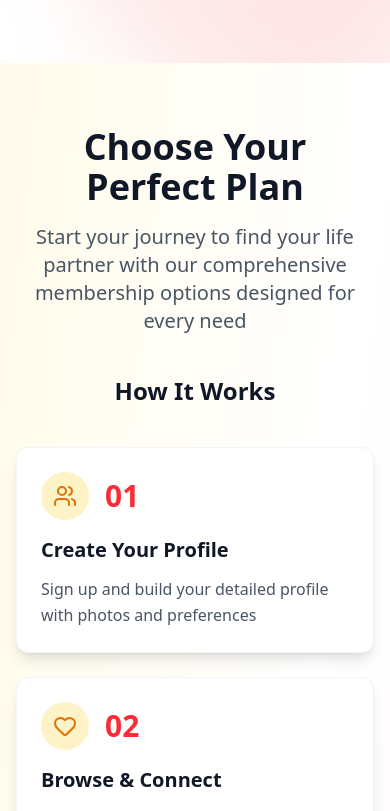
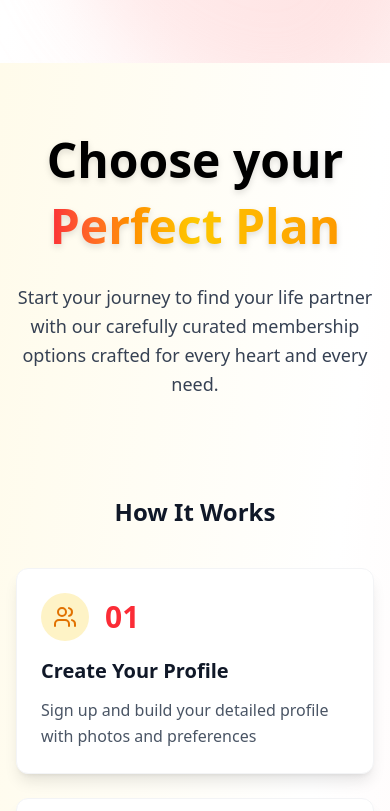
Before and after one commit to WebSeederVinayak/Matrimony, a React (Vite) app in the folder Matrimony/: page / in a window 390 px wide. Shown: the part 5000-5811 px from the top of the page. Built offline with nearby package versions, Linux system fonts and the light colour scheme.

Commit message:
Changed the font of headers

```diff
--- a/Matrimony/src/Components/Membership.jsx
+++ b/Matrimony/src/Components/Membership.jsx
@@ -51,12 +51,14 @@ export default function MembershipSection() {
     <section className="py-16 bg-gradient-to-br from-amber-50 via-white to-red-50">
       <div className="max-w-7xl mx-auto px-4">
         {/* Header */}
-        <div className="text-center mb-10">
-          <h2 className="text-4xl font-bold text-gray-900 mb-4">
-            Choose Your Perfect Plan
+        <div className="text-center mb-24 relative">
+          <h2 className="text-5xl lg:text-6xl font-extrabold mb-6 leading-snug drop-shadow-md animate-fade-in-up-stagger-1">
+            <span className="text-black">
+              Choose your <span className='bg-gradient-to-r from-red-500 via-yellow-400 to-amber-500 bg-clip-text text-transparent' > Perfect Plan </span>
+            </span>
           </h2>
-          <p className="text-xl text-gray-600 max-w-3xl mx-auto">
-            Start your journey to find your life partner with our comprehensive membership options designed for every need
+          <p className="text-lg lg:text-xl text-gray-700 max-w-3xl mx-auto leading-relaxed animate-fade-in-up-stagger-2">
+            Start your journey to find your life partner with our carefully curated membership options crafted for every heart and every need.
           </p>
         </div>
 
--- a/Matrimony/src/Components/PersonalMatchmaking.jsx
+++ b/Matrimony/src/Components/PersonalMatchmaking.jsx
@@ -5,7 +5,7 @@ export default function PersonalMatchmaking() {
     text: "The personal touch made all the difference. My matchmaker understood exactly what I was looking for and introduced me to my husband within 3 months. The service was discreet, professional, and truly personalized.",
     name: "Priya & Rajesh",
     location: "Mumbai",
-    image: "/testimonial-couple.jpg" // Ensure this image path is correct
+    image: "/images/couple1.jpg" // Ensure this image path is correct
   };
 
   const serviceHighlights = [
@@ -79,7 +79,7 @@ export default function PersonalMatchmaking() {
             </span>
           </h2>
 
-          <p className="text-lg text-slate-300 max-w-3xl mx-auto font-light leading-relaxed"> {/* Slightly reduced font size */}
+          <p className="text-lg lg:text-xl text-slate-300 max-w-3xl mx-auto font-light leading-relaxed"> {/* Slightly reduced font size */}
             Our bespoke matchmaking service is crafted for discerning individuals seeking meaningful connections through personalized, confidential consultations.
           </p>
         </div>
@@ -106,7 +106,7 @@ export default function PersonalMatchmaking() {
             <div className="space-y-6"> {/* Reduced space-y */}
               {experiencePoints.map((point, index) => (
                 <div key={index} className="flex items-start space-x-4 group transform hover:scale-105 transition-transform duration-300"> {/* Added scale on hover */}
-                  <div className="bg-amber-400 bg-opacity-20 rounded-full p-3 mt-1 flex-shrink-0">
+                  <div className="bg-amber-400 bg-opacity-20 rounded-full p-1 mt-1 flex-shrink-0">
                     {point.icon}
                   </div>
                   <div>
--- a/Matrimony/src/Components/Testimonial.jsx
+++ b/Matrimony/src/Components/Testimonial.jsx
@@ -28,11 +28,13 @@ export default function TestimonialSection() {
     <section className="py-20 bg-gradient-to-br from-amber-50 via-white to-red-50">
       <div className="max-w-7xl mx-auto px-4">
         {/* Header */}
-        <div className="text-center mb-16">
-          <h2 className="text-4xl font-bold text-gray-900 mb-4">
-            Hear From Our Happy Couples
+        <div className="text-center mb-24 relative">
+          <h2 className="text-5xl lg:text-6xl font-extrabold mb-6 leading-snug drop-shadow-md animate-fade-in-up-stagger-1">
+            <span className="text-black">
+              Hear From Our <span className='bg-gradient-to-r from-red-500 via-yellow-400 to-amber-500 bg-clip-text text-transparent' > Happy Couples </span>
+            </span>
           </h2>
-          <p className="text-xl text-gray-600 max-w-3xl mx-auto">
+          <p className="text-lg lg:text-xl text-gray-700 max-w-3xl mx-auto leading-relaxed animate-fade-in-up-stagger-2">
             Real stories from individuals who found their perfect match and built lasting relationships through our platform.
           </p>
         </div>
```
Also changed, not shown: Matrimony/public/images/couple1.jpg (added).
